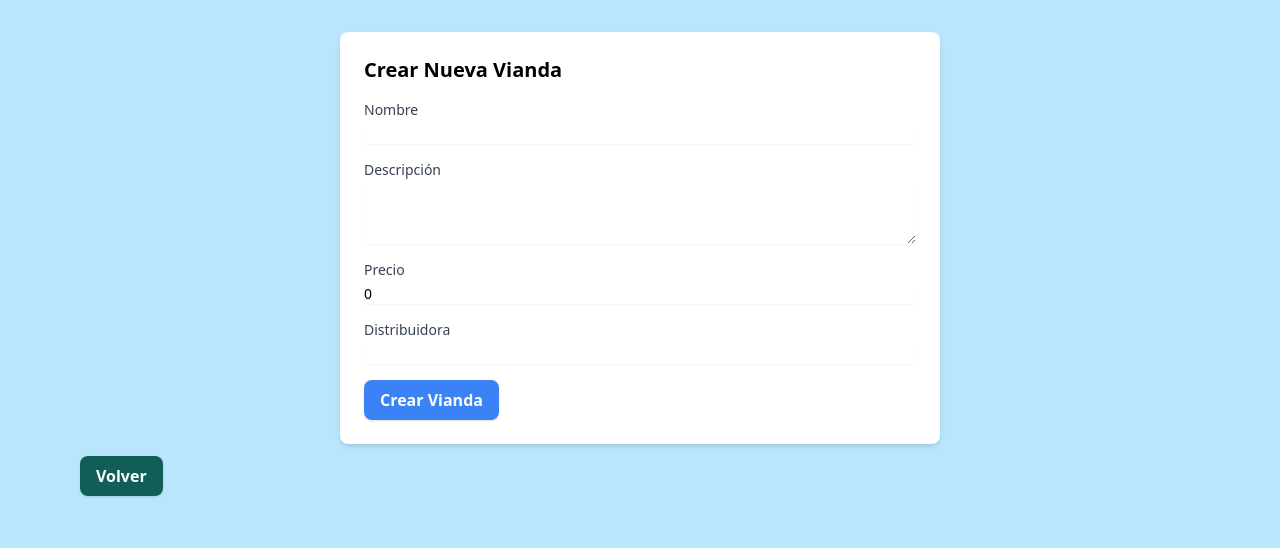
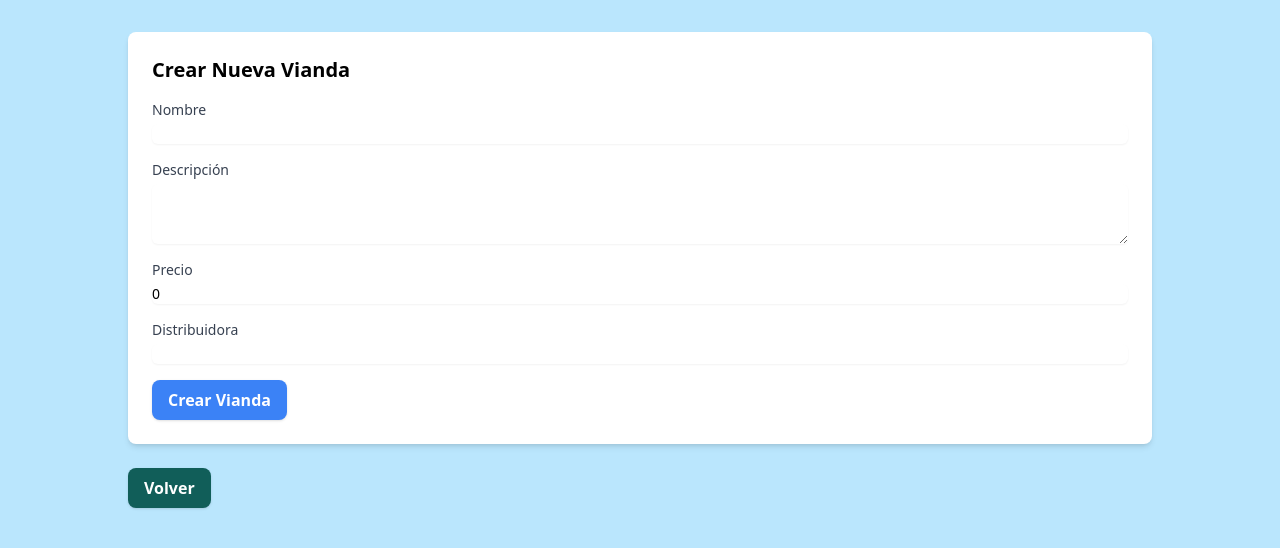
Before and after one commit to agusOlivieri/viandaApp-front-end, a Vue app: page /admin/viandas/new in a window 1280 px wide. Shown: the top 548 px of the page. Built offline with nearby package versions, Linux system fonts and the light colour scheme.

Commit message:
fixing styles

```diff
--- a/index.html
+++ b/index.html
@@ -7,7 +7,7 @@
     <title>Vianda App</title>
   </head>
   <body>
-    <div id="app"></div>
+    <div id="app" class="bg-sky-200"></div>
     <script type="module" src="/src/main.js"></script>
   </body>
 </html>
--- a/src/App.vue
+++ b/src/App.vue
@@ -3,7 +3,7 @@ import { RouterView } from 'vue-router';
 </script>
 
 <template>
-  <div class="flex flex-col bg-sky-200 min-h-screen">
+  <div class="container mx-auto max-w-5xl flex flex-col min-h-screen">
     <RouterView />
   </div>
 </template>
--- a/src/components/ViandaAppTable.vue
+++ b/src/components/ViandaAppTable.vue
@@ -51,7 +51,7 @@ watch(() => queryParams, fetchData, { deep: true })
 </script>
 
 <template>
-    <div class="w-[800px] mt-10">
+    <div class="w-full mt-10">
         <table class="table-auto w-full border-collapse border border-gray-300 shadow-lg">
             <thead class="bg-gray-100">
                 <tr>
--- a/src/components/ViandasListing.vue
+++ b/src/components/ViandasListing.vue
@@ -4,7 +4,7 @@ import Vianda from '@/components/Vianda.vue'
 
 <template>
     <section id="order" class="my-4 flex justify-center">
-        <div class="w-3/4 max-w-2xl bg-white rounded-lg shadow-lg p-6">
+        <div class="w-full max-sm:w-3/4 bg-white rounded-lg shadow-lg p-6">
             <h2 class="text-2xl font-bold text-center mb-6">Elija Su Vianda</h2>
             <div class="grid grid-cols-1 sm:grid-cols-2 md:grid-cols-3 gap-4">
                 <Vianda></Vianda>
--- a/src/components/VolverBtn.vue
+++ b/src/components/VolverBtn.vue
@@ -10,7 +10,7 @@ const volver = () => {
 </script>
 
 <template>
-    <div>
+    <div class="my-6">
         <button @click="volver" class="bg-teal-800 text-white font-bold py-2 px-4 rounded-lg shadow hover:bg-teal-900 transition">
             Volver
         </button>
--- a/src/router/index.js
+++ b/src/router/index.js
@@ -21,7 +21,7 @@ const router = createRouter({
       path: '/client/ordenar',
       name: 'ordenar',
       component: OrderView,
-      meta: { requiresAuth: true, roles: ["ROLE_CLIENTE"] },
+      // meta: { requiresAuth: true, roles: ["ROLE_CLIENTE"] },
     },
     {
       path: '/:catchAll(.*)',
@@ -47,7 +47,7 @@ const router = createRouter({
       path: '/admin/viandas',
       name: 'admin-viandas',
       component: ViandasView,
-      meta: { requiresAuth: true, roles: ["ROLE_ADMINISTRADOR"] },
+      // meta: { requiresAuth: true, roles: ["ROLE_ADMINISTRADOR"] },
     },
     {
       path: '/admin/viandas/new',
--- a/src/views/NewViandaView.vue
+++ b/src/views/NewViandaView.vue
@@ -39,7 +39,7 @@ const crearVianda = async () => {
 </script>
 
 <template>
-    <div class="w-[600px] mx-auto mt-8 p-6 bg-white rounded-lg shadow-md">
+    <div class="w-full mt-8 p-6 bg-white rounded-lg shadow-md">
         <h2 class="text-xl font-bold mb-4">Crear Nueva Vianda</h2>
         <form @submit.prevent="crearVianda">
             <div class="mb-4">
@@ -89,7 +89,5 @@ const crearVianda = async () => {
         <p v-if="successMessage" class="mt-4 text-green-600 font-medium">{{ successMessage }}</p>
         <p v-if="errorMessage" class="mt-4 text-red-600 font-medium">{{ errorMessage }}</p>
     </div>
-    <div class="mt-3 ms-20">
-        <VolverBtn />
-    </div>
+    <VolverBtn />
 </template>
--- a/src/views/ViandasView.vue
+++ b/src/views/ViandasView.vue
@@ -5,7 +5,7 @@ import VolverBtn from '@/components/VolverBtn.vue';
 
 <template>
     <section id="viandas">
-        <div class="w-full flex justify-center">
+        <div class="w-full ">
             <ViandaAppTable :columns="['nombre', 'descripcion', 'precio']" :endpoint="'http://localhost:8080/api/viandas'" :queryParams="{}" />
         </div>
         <div>
```
